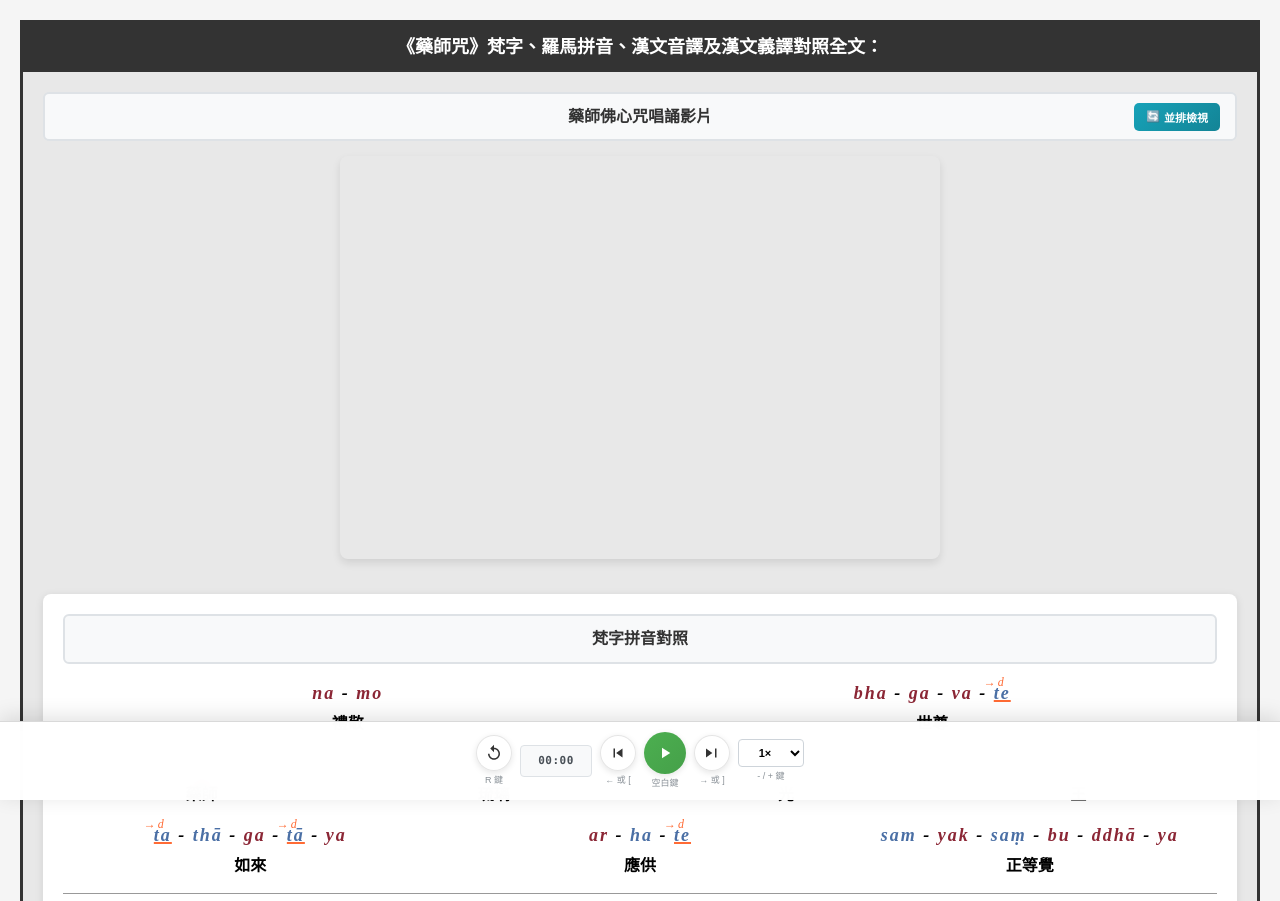
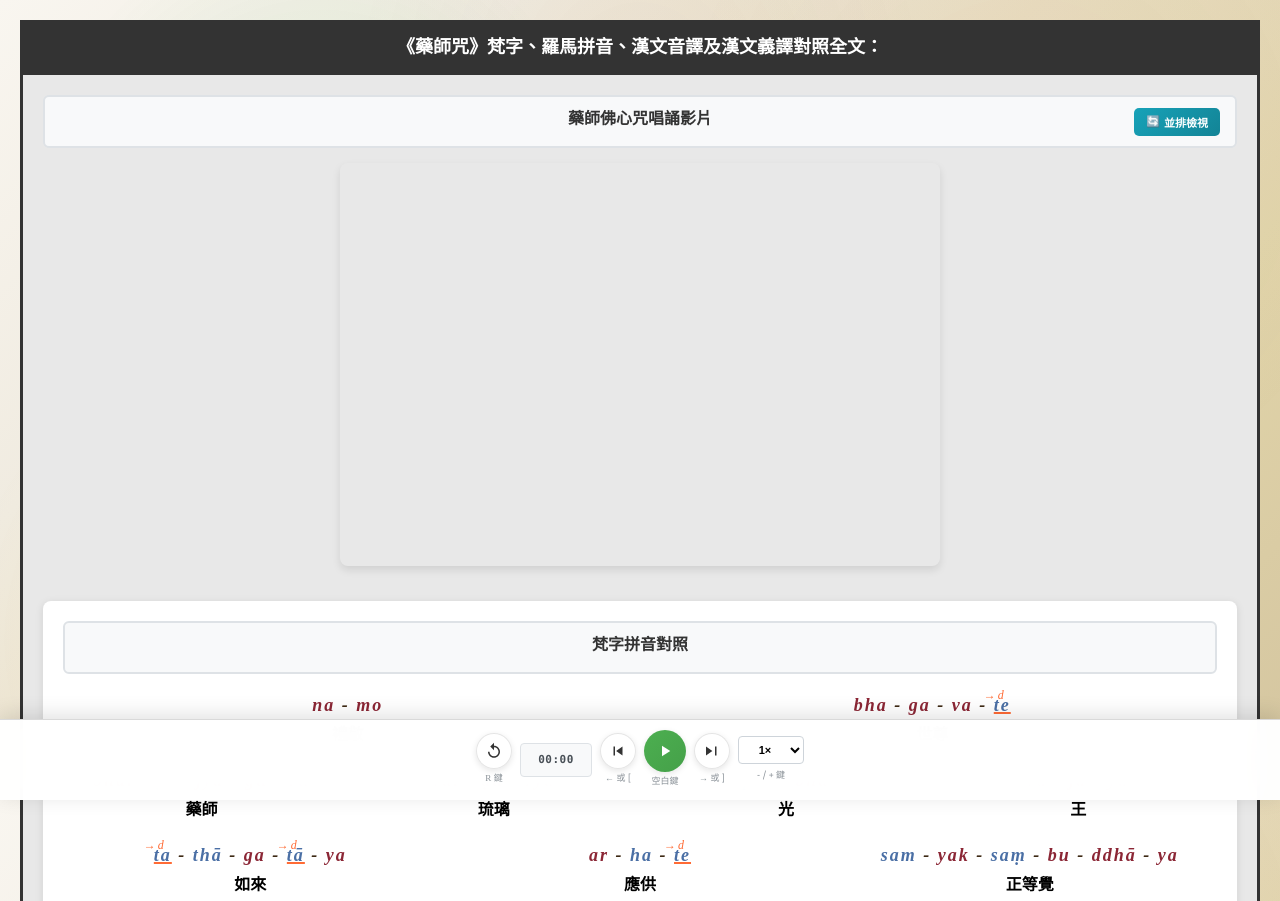
Before and after one commit to ji4/Medicine-Buddha-Mantra, a plain HTML site: page index.html in a window 1280 px wide. Shown: the top 901 px of the page. Drawn offline with Linux system fonts and the light colour scheme.

Commit message:
Add paper texture of body

```diff
--- a/index.html
+++ b/index.html
@@ -6,10 +6,26 @@
     <title>藥師咒羅馬拼音對照表</title>
     <style>
         body {
-            font-family: 'Microsoft JhengHei', 'PingFang TC', sans-serif;
-            background-color: #f5f5f5;
-            margin: 20px;
-            line-height: 1.6;
+            font-family: 'Microsoft JhengHei', 'PingFang TC', 'Noto Sans Devanagari', serif;
+            background:
+                /* 古代紙張紋理 */
+                radial-gradient(circle at 25% 25%, rgba(0, 165, 32, 0.1) 0%, transparent 25%),
+                radial-gradient(circle at 75% 75%, rgba(205, 133, 63, 0.08) 0%, transparent 25%),
+                radial-gradient(circle at 50% 10%, rgba(139, 69, 19, 0.05) 0%, transparent 30%),
+                radial-gradient(circle at 20% 80%, rgba(255, 215, 0, 0.06) 0%, transparent 25%),
+                radial-gradient(circle at 80% 20%, rgba(160, 82, 45, 0.04) 0%, transparent 30%),
+                /* 主背景漸層 */
+                linear-gradient(135deg, #f9f6f0 0%, #f0ebe0 25%, #e8dcc0 50%, #e0d3a8 75%, #d4c5a0 100%);
+            background-size:
+                120px 120px, 100px 100px, 150px 150px, 80px 80px, 110px 110px,
+                100% 100%;
+            background-attachment: fixed;
+            margin: 0;
+            padding: 20px;
+            line-height: 1.8;
+            color: #3d2914;
+            position: relative;
+            min-height: 100vh;
         }
 
         .container {
```
